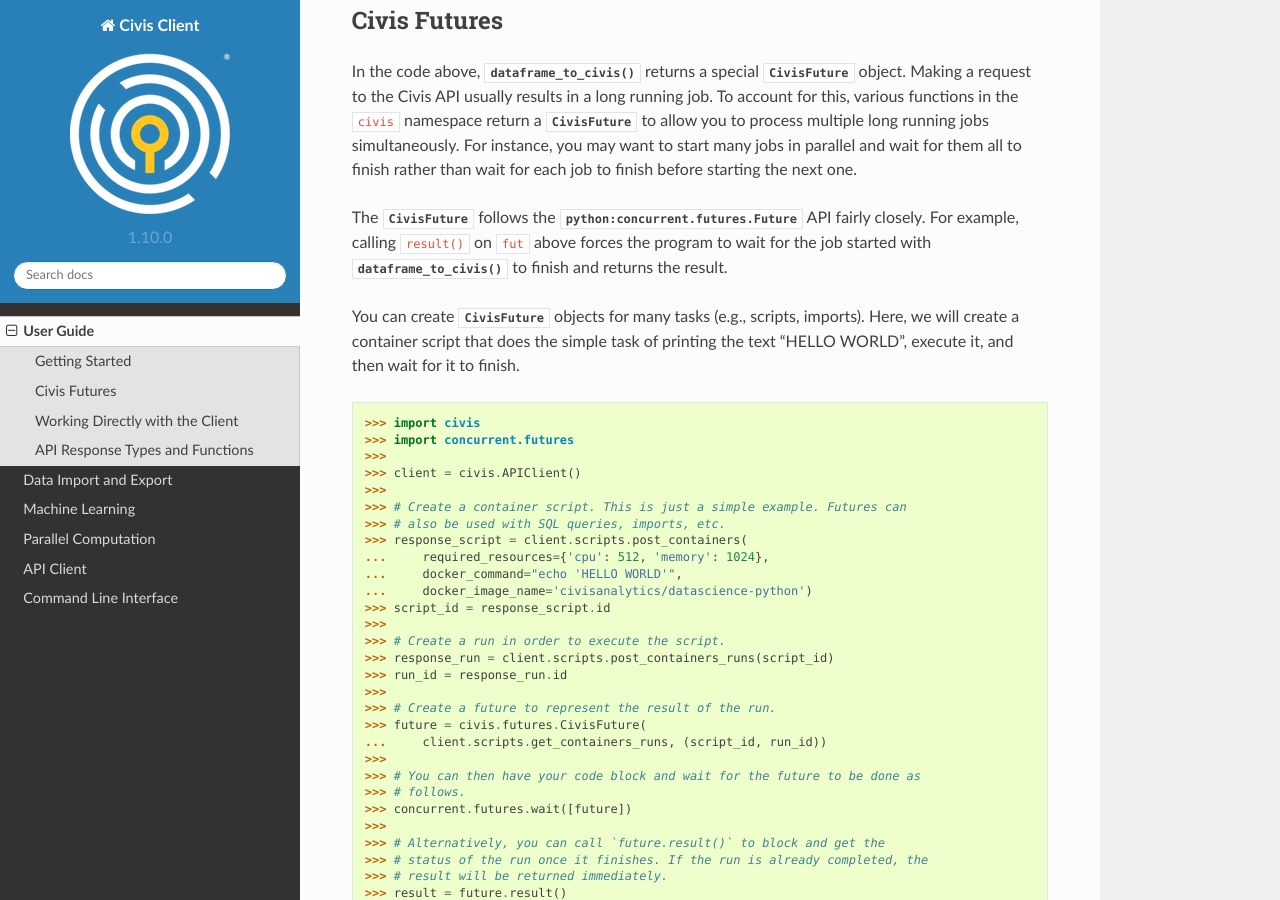
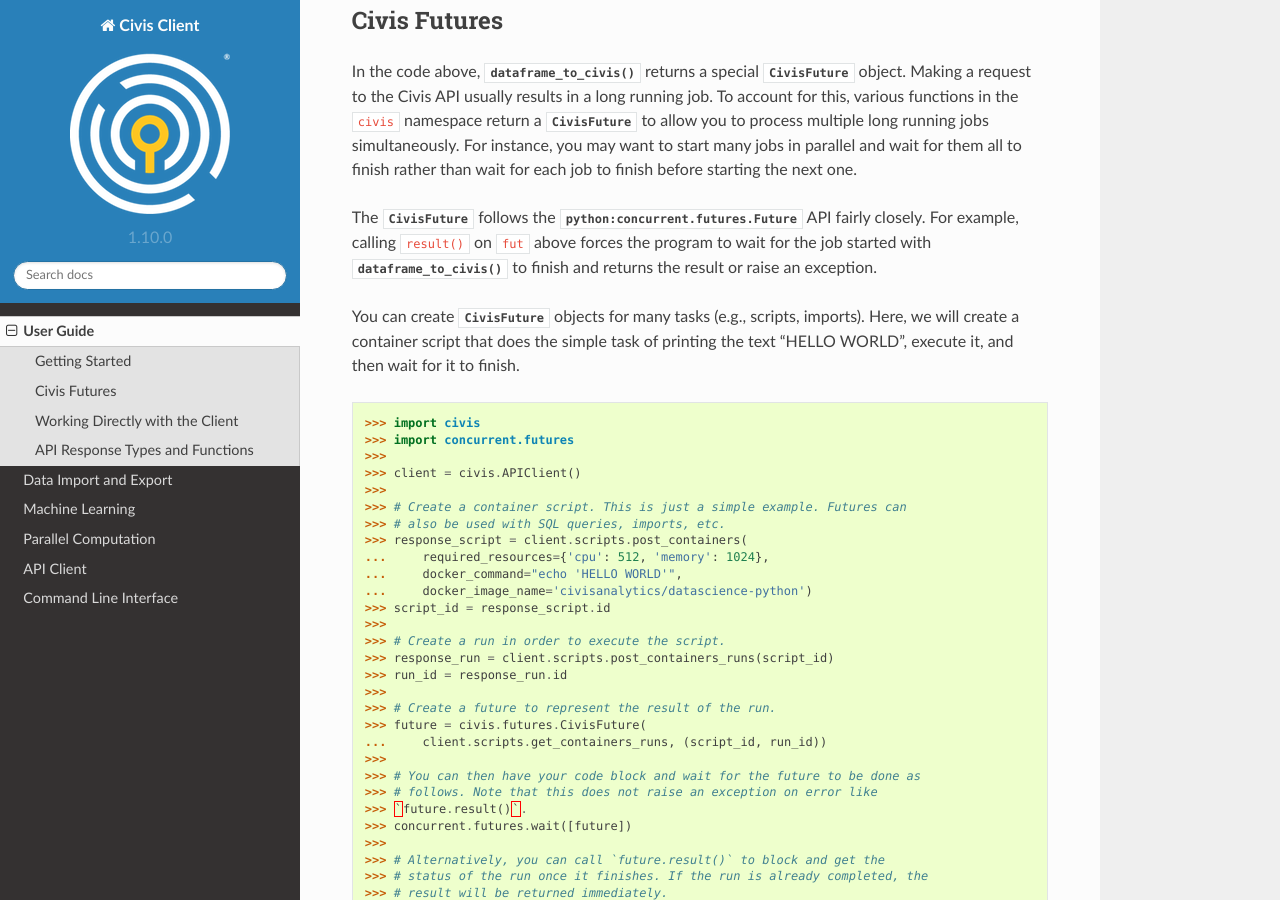
Before and after one commit to civisanalytics/civis-python, a Sphinx documentation site: the page built from docs/source/user_guide.rst, in a window 1280 px wide and 900 px high, scrolled down 698 px. Built offline with Sphinx 7.4.7 and the Read the Docs theme 2.0.0, drawn with Linux system fonts in a browser that asks for light colours.

Commit message:
Clarified exception behavior of futures

```diff
--- a/docs/source/user_guide.rst
+++ b/docs/source/user_guide.rst
@@ -51,7 +51,7 @@
 :class:`python:concurrent.futures.Future` API fairly closely. For example,
 calling ``result()`` on ``fut`` above forces the program to wait for the
 job started with :func:`~civis.io.dataframe_to_civis` to finish and
-returns the result.
+returns the result or raise an exception.
 
 You can create :class:`CivisFuture <civis.futures.CivisFuture>` objects for
 many tasks (e.g., scripts, imports).  Here, we will create a container
@@ -82,7 +82,8 @@
    ...     client.scripts.get_containers_runs, (script_id, run_id))
    >>>
    >>> # You can then have your code block and wait for the future to be done as
-   >>> # follows.
+   >>> # follows. Note that this does not raise an exception on error like
+   >>> `future.result()`.
    >>> concurrent.futures.wait([future])
    >>>
    >>> # Alternatively, you can call `future.result()` to block and get the
```
